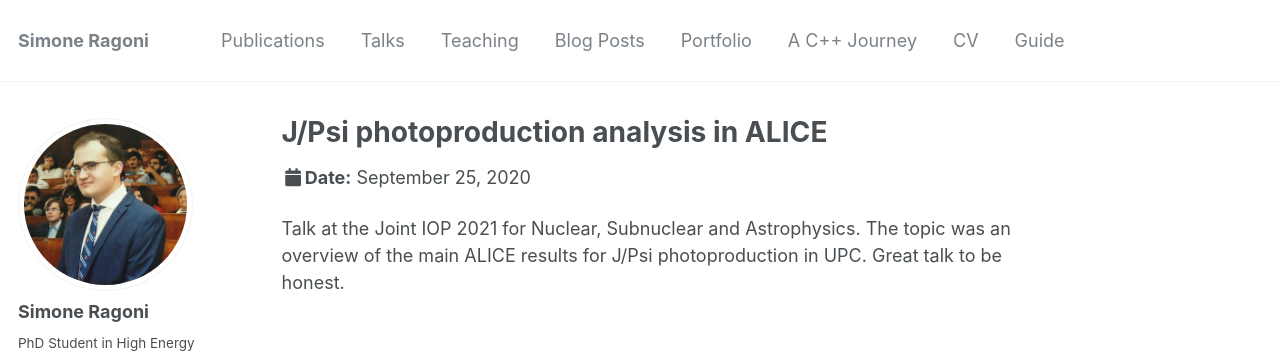
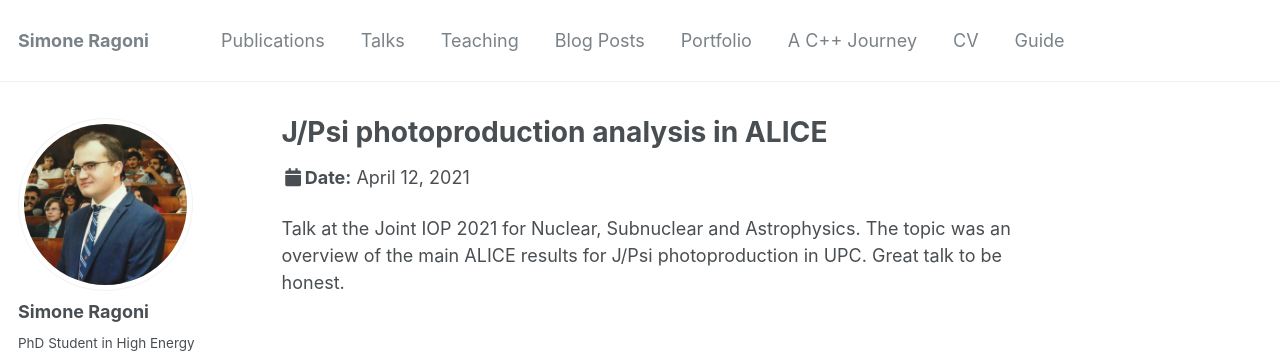
Before and after one commit to mdarabiamin/siragoni.github.io, a Jekyll site: the page built from _talks/2021-04-12-IOP.md, in a window 1280 px wide. Shown: the top 355 px of the page. Built offline with Jekyll 4.4.1, drawn with Linux system fonts in a browser that asks for light colours.

Commit message:
Talk + SIR.

```diff
--- a/_talks/2021-04-12-IOP.md
+++ b/_talks/2021-04-12-IOP.md
@@ -4,7 +4,7 @@ collection: talks
 type: "Presentation"
 permalink: /talks/2021-04-12-IOP
 venue: "Joint IOP for Nuclear, Subnuclear and Astrophysics"
-date: 2020-09-25
+date: 2021-04-12
 location: "My room...?, Zoom"
 ---
 
```
